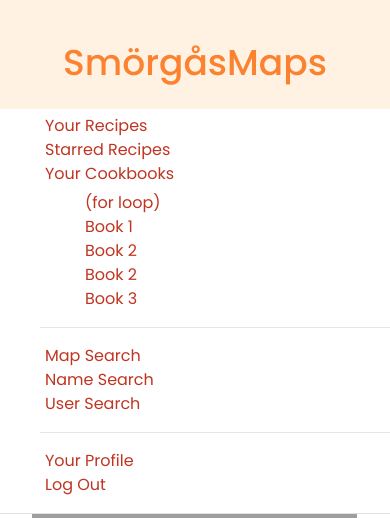
After one commit to alexanderhunter80/recipe-project, a Django app: page /recipes/mapsearch in a window 390 px wide. The commit adds this page. Shown: the top 518 px of the page. Run offline with Django 3.2, Linux system fonts and the light colour scheme; some libraries are stand-ins or nearby versions; grey boxes are pictures that could not be loaded.

Commit message:
working on maps, changed some model names

```diff
--- a/recipeProject/apps/recipes/models.py
+++ b/recipeProject/apps/recipes/models.py
@@ -31,8 +31,8 @@ class Recipe(models.Model):
 class Entry(models.Model):
     qty = models.FloatField()
     unit = models.CharField(max_length=100)
-    recipe_id = models.ForeignKey(Recipe, related_name="ingredient_entry", on_delete=models.CASCADE)
-    ingredient_id = models.ForeignKey(Ingredient, related_name="recipe_entry", on_delete=models.CASCADE)
+    recipe = models.ForeignKey(Recipe, related_name="entry", on_delete=models.CASCADE)
+    ingredient = models.ForeignKey(Ingredient, related_name="entry", on_delete=models.CASCADE)
 
 class Cookbook(models.Model):
     name = models.CharField(max_length=255)
@@ -47,3 +47,4 @@ class Location(models.Model):
     longitude = models.FloatField()
     created_at = models.DateTimeField(auto_now_add=True)
     updated_at = models.DateTimeField(auto_now=True)
+    recipe = models.OneToOneField(Recipe, on_delete=models.CASCADE)
--- a/recipeProject/apps/recipes/templates/recipes/addRecipe.html
+++ b/recipeProject/apps/recipes/templates/recipes/addRecipe.html
@@ -19,7 +19,6 @@
 
         // jQuery wrapper
         $( document ).ready(function() {
-
 
             // toggle sidebar
             $("#toggleSidebar").click(function(){
--- /dev/null
+++ b/recipeProject/apps/recipes/templates/recipes/mapSearch.html
@@ -0,0 +1,253 @@
+<!DOCTYPE html>
+<html lang="en">
+<head>
+    <meta charset="UTF-8">
+    <meta name="viewport" content="width=device-width, initial-scale=1.0">
+    <meta http-equiv="X-UA-Compatible" content="ie=edge">
+    <title>Add Recipe</title>
+    <link rel="stylesheet" href="https://stackpath.bootstrapcdn.com/bootstrap/4.1.1/css/bootstrap.min.css">
+    <script src="https://stackpath.bootstrapcdn.com/bootstrap/4.1.1/js/bootstrap.min.js"></script>
+    <script src="https://ajax.googleapis.com/ajax/libs/jquery/3.3.1/jquery.min.js"></script>
+    <script src="https://cdn.jsdelivr.net/npm/js-cookie@2/src/js.cookie.min.js"></script>
+    <script defer
+    src="https://maps.googleapis.com/maps/api/js?key=AIzaSyANNuBwaqrVDWe5_E9g0RPCeyGwTuNJlsc&callback=initMap&libraries=geometry">
+    </script>
+    <script>
+        var csrftoken = Cookies.get('csrftoken');
+        var markersFromDatabase;
+        var map;
+        var allMapMarkers = [];
+        var marker;
+        var searchRadius;
+
+        // set up AJAX to include csrf token in all headers
+        function csrfSafeMethod(method) {
+            // these HTTP methods do not require CSRF protection
+            return (/^(GET|HEAD|OPTIONS|TRACE)$/.test(method));
+        }
+        $.ajaxSetup({
+            beforeSend: function(xhr, settings) {
+                if (!csrfSafeMethod(settings.type) && !this.crossDomain) {
+                    xhr.setRequestHeader("X-CSRFToken", csrftoken);
+                }
+            }
+        });
+
+        // create new marker, default to hidden
+        function placeMarker(location) {
+            console.log('creating map marker at '+location['lat']+' '+location['lng'])
+            var marker = new google.maps.Marker({
+                position: location,
+                map: map,
+                visible: false // set to false
+            });
+            return marker;
+        }
+
+        // populate list of map markers from database
+        function populateMap(){
+            console.log('AJAX call to populate map?');
+
+            $.ajax({
+                url: '/populateMap',
+                type: 'GET',
+                dataType: 'json',
+                success: function(data) {
+                    console.log('AJAX call successful');
+                    markersFromDatabase = data['markers'];
+                    console.log('map markers below');
+                    console.log(markersFromDatabase);
+                }
+            })
+        }
+
+        // create map
+        function initMap() {
+            var spaceNeedle = {lat: 47.6205, lng: -122.3493};
+            map = new google.maps.Map(document.getElementById('map'), {
+            zoom: 4,
+            center: spaceNeedle,
+            mapTypeId: google.maps.MapTypeId.ROADMAP
+            });
+
+            populateMap();
+            // get all markers and add to map
+            google.maps.event.addListenerOnce(map, 'idle', function() {
+                for (var mkr in markersFromDatabase) {
+                    console.log(markersFromDatabase[mkr]);
+                    var newMarker = placeMarker({lat:markersFromDatabase[mkr]['latitude'],lng:markersFromDatabase[mkr]['longitude']})
+                    allMapMarkers.push(newMarker);
+                }
+                console.log('allMapMarkers');
+                console.log(allMapMarkers);
+            });
+
+
+            // attach click listener that creates a marker, erasing previous marker if necessary
+            google.maps.event.addListener(map, 'click', function(event) {
+                if (marker != null){
+                    marker.setMap(null);
+                }
+                var centerIcon = {
+                    url: 'https://lh4.ggpht.com/Tr5sntMif9qOPrKV_UVl7K8A_V3xQDgA7Sw_qweLUFlg76d_vGFA7q1xIKZ6IcmeGqg',
+                    scaledSize: new google.maps.Size(65,65)
+                }
+                marker = new google.maps.Marker({
+                    position: event.latLng,
+                    map: map,
+                    draggable: true,
+                    icon: centerIcon
+                })
+                if (searchRadius != null){
+                    searchRadius.setMap(null);
+                }
+                searchRadius = new google.maps.Circle({
+                    map: map,
+                    radius: 1000000,
+                    center: event.latLng,
+                    fillColor: '#777',
+                    fillOpacity: 0.1,
+                    strokeColor: '#AA0000',
+                    strokeOpacity: 0.8,
+                    strokeWeight: 2,
+                    draggable: false,
+                    editable: false
+                    })
+                map.setCenter(event.latLng);
+                checkInRadius();
+
+                // recenter map and radius when marker is dragged
+                google.maps.event.addListener(marker, 'dragend', function(event){
+                    map.setCenter(event.latLng);
+                    searchRadius.setCenter(event.latLng);
+                    checkInRadius();
+                })
+
+                // check for markers in circle
+                function checkInRadius(){
+                    var circleBounds = searchRadius.getBounds();
+                        console.log(circleBounds);
+                        for(var m in allMapMarkers){
+                            var isInCircle = circleBounds.contains(allMapMarkers[m].getPosition());
+                            if (isInCircle){
+                                allMapMarkers[m].setVisible(true);
+                            }
+                            else {
+                                allMapMarkers[m].setVisible(false)
+                            };
+                        }
+                }
+
+            });
+
+        }  // end of initMap()
+
+
+
+    </script>
+    <style>
+        @import url('https://fonts.googleapis.com/css?family=Poppins:400,500,700');
+        *{
+            font-family: Poppins;
+        }
+
+        #map{ height: 400px; }
+
+        html, body, div{
+            margin: 0px !important;
+            padding: 0px !important;
+            width: 100%;
+        }
+
+        .navbar{ height: 5%; margin: 0; width: 100% !important; }
+        h1{ font-size: 36px; text-align: center; }
+        #sidebar, #body{ padding: 1%; }
+
+        .orange-t{
+            color:#fb8230;
+        }
+        .red-t{
+            color: #bf3521;
+        }
+        .orange{
+            background-color: #fb8230;
+        }
+        .yellow{
+            background-color: #fcae00;
+        }
+        .red{
+            background-color: #bf3521;
+        }
+        .off_white{
+            background-color: #fff2e2;
+        }
+        a{
+            color: #bf3521;
+        }
+        ul {
+            list-style-type: none;
+            margin-top: 5px;
+        }
+        #i{
+            color: #bf3521;
+            margin-right: 5px;
+        }
+
+    </style>
+</head>
+<body>
+    <nav class="navbar navbar-default navbar-fixed-top off_white">
+        <div class="container-fluid">
+            <div class="col-lg-1 col-sm-1">
+                <button id="toggleSidebar" class="btn off_white"><i class="fas fa-bars red-t"></i></button>
+                <button class="navbar-toggler" type="button" data-toggle="collapse" data-target="#navbarSupportedContent23" aria-controls="navbarSupportedContent23"
+        aria-expanded="false" aria-label="Toggle navigation"><div class="animated-icon3"><span></span><span></span><span></span><span></span></div></button>
+            </div>
+            <div class="col-lg-4 col-sm-1"></div>
+            <div class="col-lg-2 col-sm-8"><h1 class="p-2 align-middle orange-t">SmörgåsMaps</h1></div>
+            <div class="col-lg-5 col-sm-2"></div>
+        </div>
+    </nav>
+    <div class="wrapper" id="wrapper">
+        <div class="row">
+            <div id="sidebar" class="col-sm-2 border-bottom p-0">
+                <ul class="sidebar-nav red-t">
+                    <li class="list-group-item-action active"><i id='i' class="fas fa-book-open"></i><a href=""> Your Recipes</a></li>
+                    <li class="list-group-item-action"><i id='i' class="far fa-star"></i><a href=""> Starred Recipes</a></li>
+                    <li class="list-group-item-action"><i id='i' class="fas fa-book"></i><a href=""> Your Cookbooks</a></li>
+                        <ul class=''>
+                            <li class="list-group-item-action"><i id='i' class="fas fa-book"></i><a href=""> (for loop)</li>
+                            <li class="list-group-item-action"><i id='i' class="fas fa-book"></i><a href=""> Book 1</a></li>
+                            <li class="list-group-item-action"><i id='i' class="fas fa-book"></i><a href=""> Book 2</a></li>
+                            <li class="list-group-item-action"><i id='i' class="fas fa-book"></i><a href=""> Book 2</a></li>
+                            <li class="list-group-item-action"><i id='i' class="fas fa-book"></i><a href=""> Book 3</a></li>
+                        </ul>
+                    </li>
+                    <hr>
+                    <li class="list-group-item-action"><i id='i' class="fas fa-map-marker-alt"></i><a href=""> Map Search</a></li>
+                    <li class="list-group-item-action"><i id='i' class="fas fa-search"></i><a href=""> Name Search</a></li>
+                    <li class="list-group-item-action"><i id='i' class="fas fa-users"></i><a href=""> User Search</a></li>
+                    <hr>
+                    <li class="list-group-item-action"><i id='i' class="fas fa-home"></i><a href=""> Your Profile</a></li>
+                    <li class="list-group-item-action"><i id='i' class="fas fa-sign-out-alt"></i><a href=""> Log Out</a></li>
+                </ul>
+            </div>
+            <!-- end of sidebar -->
+            <!-- body -->
+            <div id="body" class="col-sm-10">
+                <div class="container-fluid">
+                    <div class="row">
+                        <div class="col-1"></div>
+                        <div class="col-10">
+                            <div id="map"></div>
+                        </div>
+                        <div class="col-1"></div>
+                    </div>
+
+
+                </div>
+            </div>
+        </div>
+    </div>
+</body>
+</html>
--- a/recipeProject/apps/recipes/urls.py
+++ b/recipeProject/apps/recipes/urls.py
@@ -2,6 +2,19 @@ from django.urls import path
 from . import views #pylint: disable = E0402
 
 urlpatterns = [
-    path('new', views.new),
-    path('create', views.create)
+    path('new', views.new), # GET only
+    path('create', views.create), # POST only
+    path('<int:n>', views.show), # if GET then show page, if DELETE then delete entry
+    path('<int:n>/edit', views.edit), # if GET then show edit page, if POST then update data
+    path('<int:n>/delete', views.confirmDelete), # GET only
+    path('books/new', views.newBook), # GET only
+    path('books/create', views.createBook), # POST only
+    path('books/<int:n>', views.showBook), # if GET then show page, if DELETE then delete entry
+    path('books/<int:n>/edit', views.editBook), # if GET then show edit page, if POST then update data
+    path('books/<int:n>/delete', views.confirmDeleteBook), # GET only
+    path('mapsearch', views.mapSearch), # GET only
+    path('mapsearch/ajax', views.mapSearchAjax), # AJAX nonsense
+    path('search', views.search), # if GET then show search page, if POST then do search stuff
+    path('search/results', views.searchResults) # GET only
+    # path('ingsearch', views.ingSearch), # if GET then show search page, if POST then do search stuff
 ]
--- a/recipeProject/apps/recipes/views.py
+++ b/recipeProject/apps/recipes/views.py
@@ -1,5 +1,5 @@
 from django.shortcuts import render, redirect, HttpResponse
-from .models import Recipe, RecipeManager, Ingredient, Entry, Cookbook, Location#pylint: disable = E0402
+from .models import Recipe, RecipeManager, Ingredient, Entry, Cookbook, Location #pylint: disable = E0402
 import json
 
 
@@ -14,6 +14,7 @@ def create(request):
     allData = request.POST.dict()
     ingredList = []
     directList = []
+    thisLocation = {}
     for key in allData:
         if key == 'csrfmiddlewaretoken':
             continue
@@ -30,7 +31,7 @@ def create(request):
         print('ingredList',ingredList)
         print('directList',directList)
 
-    newRecipe = Recipe.objects.create(name=allData['name'],step=directList,notes=allData['notes'])
+    newRecipe = Recipe.objects.create(name=allData['name'],step=directList,notes=allData['notes'],user_id=1) # change this fake ass user_id
     print('creating new recipe')
     print(newRecipe)
     for e in ingredList:
@@ -41,5 +42,69 @@ def create(request):
             print('creating new ingredient')
             ingredLink = Ingredient.objects.create(name=e['ingred'])
         Entry.objects.create(qty=e['qty'],unit=e['units'],ingredient_id=ingredLink,recipe_id=newRecipe)
+    newLocation = Location.objects.create(latitude=allData['lat'],longitude=allData['lng'],recipe=newRecipe)
+
+    # test printouts
+    print('new recipe')
+    print(newRecipe.name, newRecipe.notes, newRecipe.step)
+    print('its ingredients')
+    print(newRecipe.ingredient_entry.all().values())
+    print(newRecipe.ingredient_entry.all().ingredient_id.all())
+    print('its location')
+    print(newRecipe.location.latitude, newRecipe.location.longitude)
 
     return redirect('/recipes/new')
+
+
+
+def show(request, n):
+    pass
+    return HttpResponse("501 Not Implemented: Show")
+
+def edit(request, n):
+    pass
+    return HttpResponse("501 Not Implemented")
+
+def confirmDelete(request, n):
+    pass
+    return HttpResponse("501 Not Implemented")
+
+def newBook(request):
+    pass
+    return HttpResponse("501 Not Implemented")
+
+def createBook(request):
+    pass
+    return HttpResponse("501 Not Implemented")
+
+def showBook(reques, n):
+    pass
+    return HttpResponse("501 Not Implemented")
+
+def editBook(request, n):
+    pass
+    return HttpResponse("501 Not Implemented")
+
+def confirmDeleteBook(request, n):
+    pass
+    return HttpResponse("501 Not Implemented")
+
+def mapSearch(request):
+    pass
+    return render(request, 'recipes/mapSearch.html')
+
+def mapSearchAjax(request):
+    pass
+    return HttpResponse("501 Not Implemented")
+
+def search(request):
+    pass
+    return HttpResponse("501 Not Implemented")
+
+def searchResults(request):
+    pass
+    return HttpResponse("501 Not Implemented")
+
+# def ingSearch(request):
+    # pass
+    # return HttpResponse("501 Not Implemented")
```
Also changed, not shown: recipeProject/db.sqlite3.
